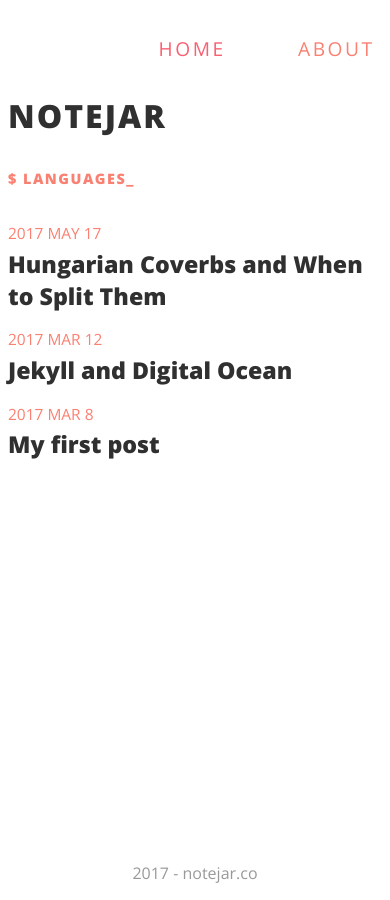
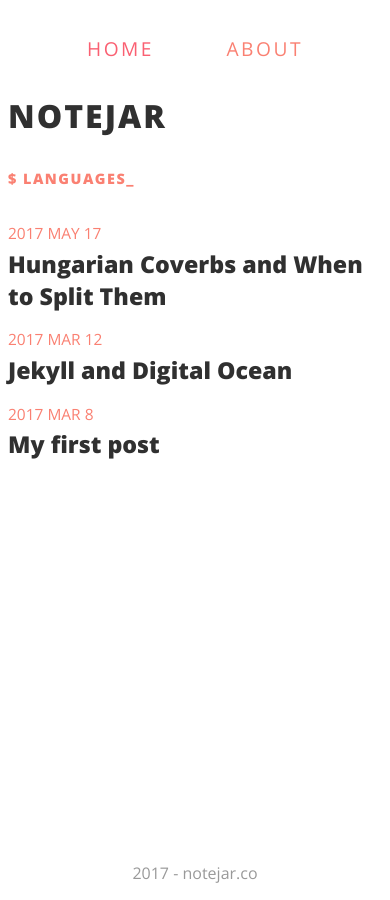
Before and after one commit to lqze/notejar.co, a Jekyll site: the page built from index.html, in a window 390 px wide. Built offline with Jekyll 4.4.1, drawn with Linux system fonts in a browser that asks for light colours.

Commit message:
about page styling and medai querie

```diff
--- a/about.html
+++ b/about.html
@@ -9,12 +9,12 @@
     <h3 class="header_title">Hello!</h3>
     <img class="profile-picture" src="/assets/img/profile.png"></img>
   </header>
+
   <p>I'm Caleb, a 23 year old programmer from Western Australia (currently living abroad in Budapest).
     <br />I love learning languages, travelling and developing.
     Apart from this, I have a very keen interest in entrepreneurship and professional development.
     If I'm in your city, let's have a coffee!
     <br/>Please feel free to look at <a class="about-link" href="/assets/Resume.pdf">My Resume</a></p>
-
 
   <div class="center">
     <h3>Contact Me</h3>
--- a/assets/styles.css
+++ b/assets/styles.css
@@ -95,14 +95,14 @@
   padding: 0;
 }
 
-@media (max-width: 630px) {
+@media (max-width: 641px) {
   .container {
     max-width: 100%;
   }
   nav {
     display: inline;
-    text-align: center;
   }
+  nav > ul { text-align: center; }
   header {
     padding-top: 0;
   }
```
Lines whose indentation alone changed are shown as unchanged.
